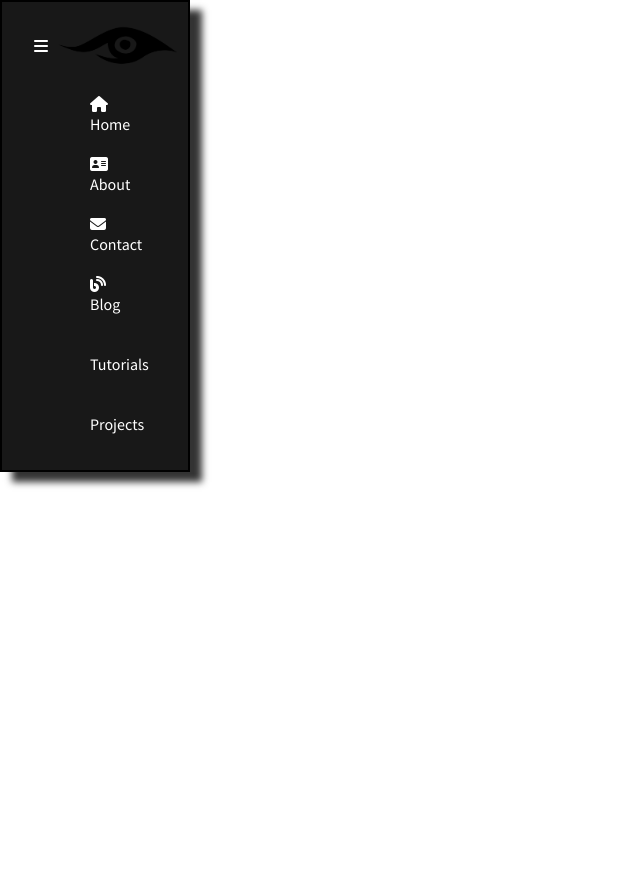
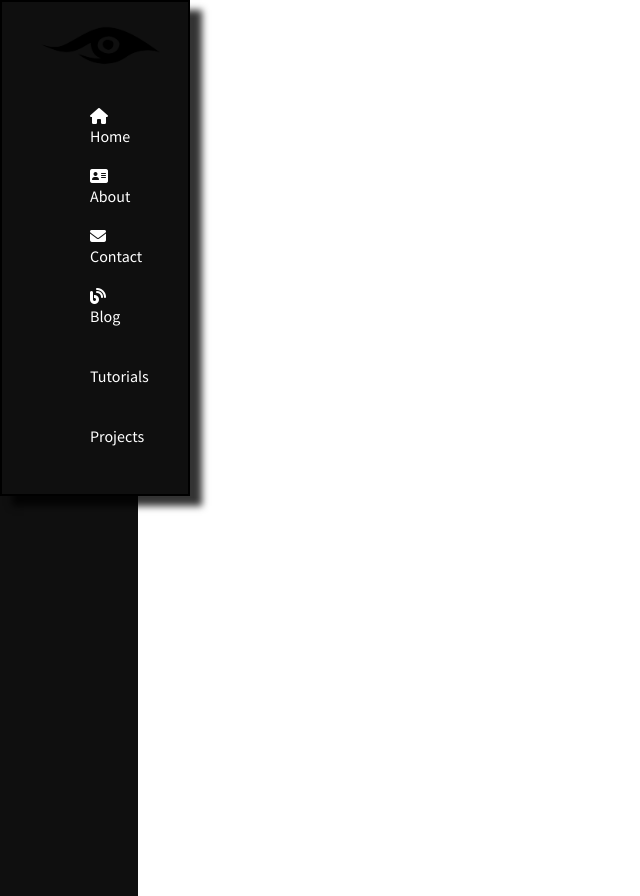
Before and after one commit to jameydev/ts-react-gen-testing, a React (Create React App) app: page / in a window 1280 px wide. Shown: the whole page, without its empty margins (0-640 px from the left). Before the commit the page ends 800 px from the top, so only its background shows below. Built offline with nearby package versions, Linux system fonts and the light colour scheme.

Commit message:
needs a smooth animation, but mostly complete

```diff
--- a/src/App.css
+++ b/src/App.css
@@ -1,12 +1,19 @@
 @import url('https://fonts.googleapis.com/css2?family=Source+Sans+Pro&display=swap');
 
 *:root {
-    --bg-color: #0f0f0ff5;
+    --bg-color: #0f0f0f;
     --txt-color: #FFFFFF;
     --font-family: "Source Sans Pro", sans-serif;
 }
 
+.no-display {
+  display: none;
+}
+
 .side-menu-wrapper {
+    display: flex;
+    flex-direction: column;
+    z-index: 1;
     width: 12%;
     background-color: var(--bg-color);
     color: var(--txt-color);
@@ -14,6 +21,18 @@
     box-shadow: 12px 10px 7px rgba(0, 0, 0, 0.8);
     padding: 1rem;
     border: 2px solid black;
+}
+
+.side-bar {
+  z-index: -2;
+  display: flex;
+  flex-direction: column;
+  position: absolute;
+  font-size: 3rem;
+  height: 100%;
+  padding: 1em;
+  color: var(--txt-color);
+  background-color: var(--bg-color);
 }
 
 .menu-header {
--- a/src/App.tsx
+++ b/src/App.tsx
@@ -3,10 +3,12 @@ import React from 'react';
 import './App.css';
 import Button from './components/Button';
 import SideMenu from './components/SideMenu';
+import SideBar from './components/SideBar';
 
 function App() {
   return (
     <div className="App">
+      <SideBar />
       <SideMenu />
       {/* <Button /> */}
     </div>
--- a/src/components/Button.tsx
+++ b/src/components/Button.tsx
@@ -1,6 +1,6 @@
 function Button() {
     return (
-        <button>CLICK IT</button>
+        <button type="button">Toggle Menu</button>
     );
 }
 
--- a/src/components/HamburgerIcon.tsx
+++ b/src/components/HamburgerIcon.tsx
@@ -1,6 +1,11 @@
 export default function HamburgerIcon() {
     return (
-        <div className="burger">
+        <div className="burger" onClick={() => {
+                console.log("Clearing side menu");
+                const sideMenu = document.querySelector(".side-menu");
+                let isOn = sideMenu?.classList.contains("no-display");
+                !isOn ? sideMenu?.classList.add("no-display") : sideMenu?.classList.remove("no-display");
+        }}>
             <i className="fa-solid fa-bars"></i>
         </div>
     );
--- a/src/components/MenuHeader.tsx
+++ b/src/components/MenuHeader.tsx
@@ -2,9 +2,12 @@ import HamburgerIcon from "./HamburgerIcon";
 
 export default function MenuHeader() {
     return (
-        <div className="menu-header">
-            <HamburgerIcon />
-            &nbsp;
+        <div className="menu-header" onClick={() => {
+            console.log("Clearing side menu");
+            const sideMenu = document.querySelector(".side-menu");
+            let isOn = sideMenu?.classList.contains("no-display");
+            !isOn ? sideMenu?.classList.add("no-display") : sideMenu?.classList.remove("no-display");
+    }}>
             <img className="logo" src="sample-eye-logo.png" alt="YOUR LOGO/ICON" />
         </div>
     );
--- /dev/null
+++ b/src/components/SideBar.tsx
@@ -0,0 +1,8 @@
+import HamburgerIcon from './HamburgerIcon';
+export default function SideBar() {
+    return (
+        <div className="side-bar">
+            <HamburgerIcon />
+        </div>
+    );
+}
--- a/src/components/SideMenu.tsx
+++ b/src/components/SideMenu.tsx
@@ -1,12 +1,16 @@
 import MenuHeader from "./MenuHeader";
 import List from "./List";
 import listItems from "../data/items";
+import Button from "./Button";
+import SideBar from "./SideBar";
 
 export default function SideMenu() {
     return (
-        <div className="side-menu-wrapper">
-            <MenuHeader />
-            <List ordered={false} items={listItems} />
+        <div className="side-menu">
+            <div className="side-menu-wrapper">
+                <MenuHeader />
+                <List ordered={false} items={listItems} />
+            </div>
         </div>
     );
 }
```
